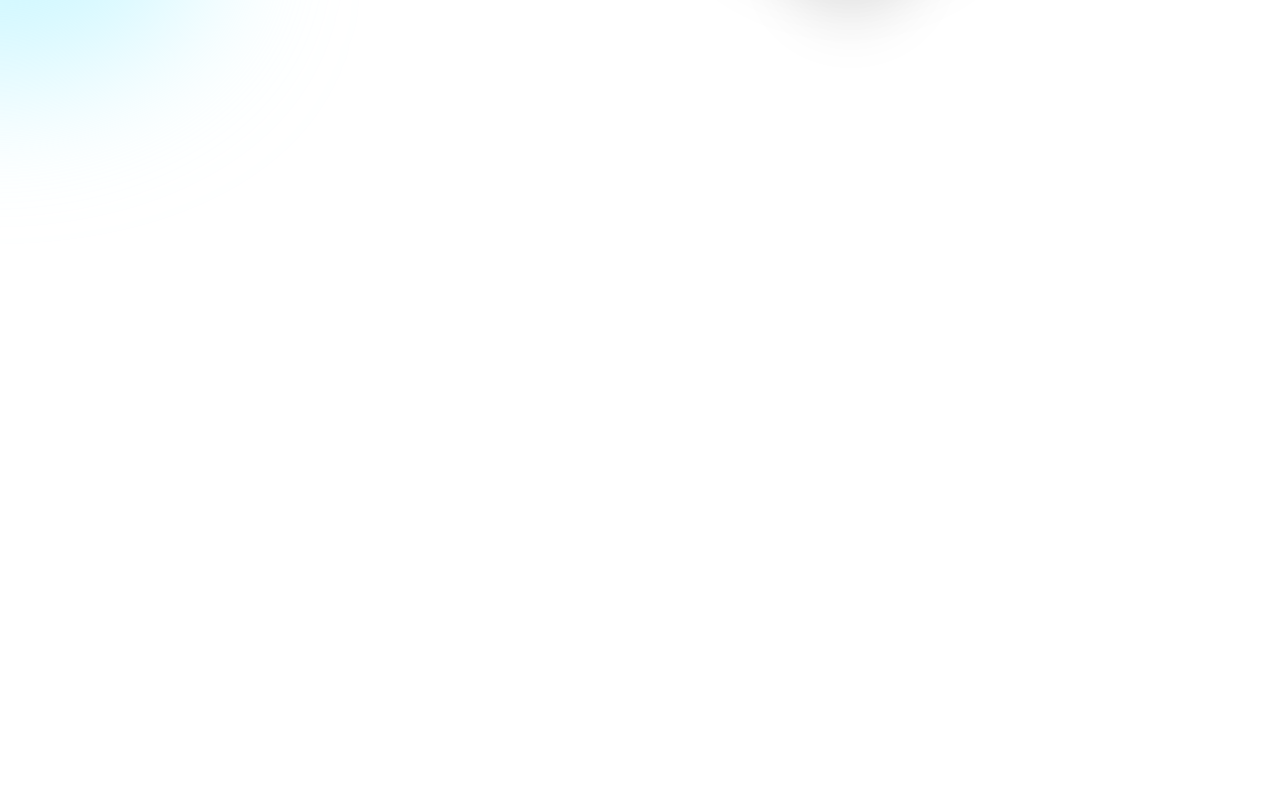
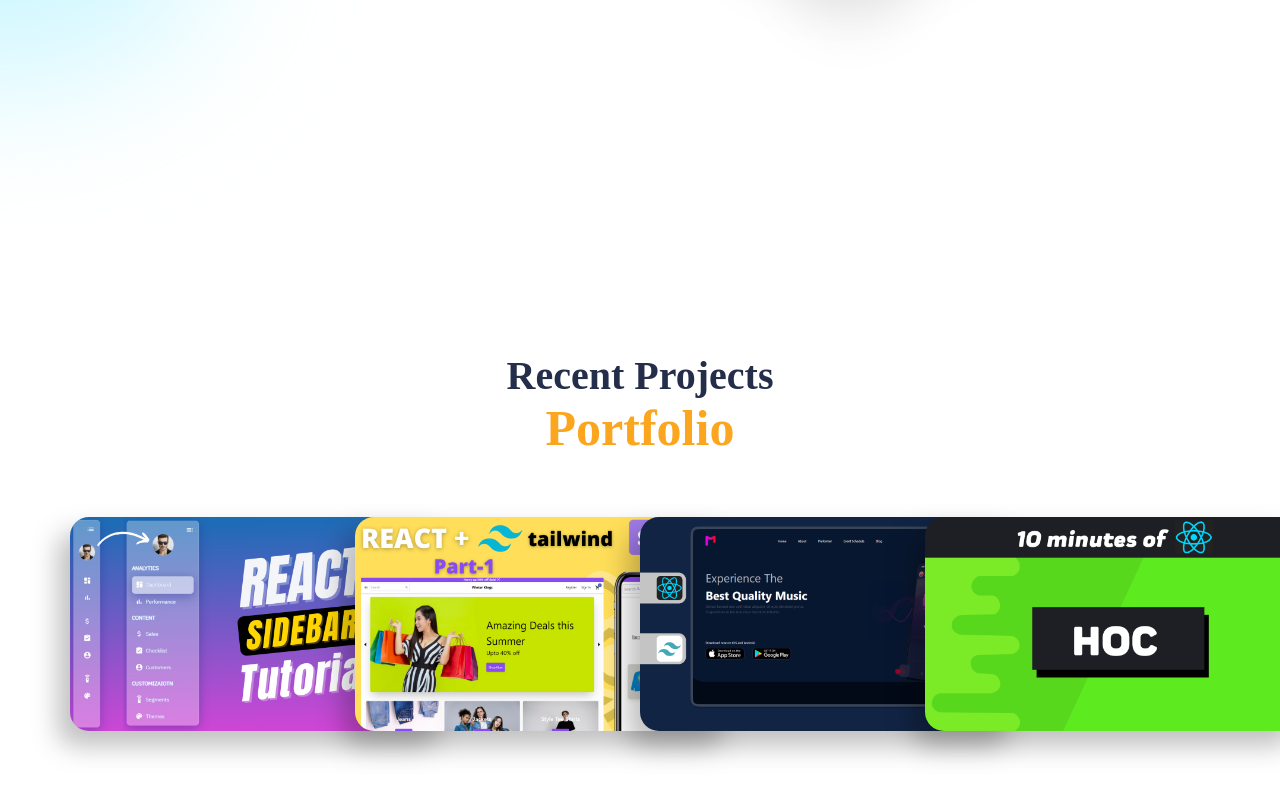
Before and after one commit to rafaelrodrigopa/portfolio, a React (Create React App) app: page / in a window 1280 px wide. Shown: the part 2842-3642 px from the top of the page. Before the commit the page ends 3116 px from the top, so only its background shows below. Built offline with nearby package versions, Linux system fonts and the light colour scheme; a web font is replaced by a local one.

Commit message:
Portfolio

```diff
--- a/package.json
+++ b/package.json
@@ -9,6 +9,7 @@
     "react": "^18.0.0",
     "react-dom": "^18.0.0",
     "react-scripts": "5.0.1",
+    "swiper": "^8.1.3",
     "web-vitals": "^2.1.0"
   },
   "scripts": {
--- a/src/App.js
+++ b/src/App.js
@@ -4,6 +4,7 @@ import Intro from "./Components/Intro/Intro";
 import Services from "./Components/Services/Services";
 import Experience from "./Components/Experience/Experience";
 import Works from "./Components/Works/Works";
+import Portfolio from "./Components/Portfolio/Portfolio";
 
 function App() {
   return (
@@ -13,6 +14,7 @@ function App() {
       <Services/>
       <Experience/>
       <Works/>
+      <Portfolio/>
     </div>
   );
 }
--- /dev/null
+++ b/src/Components/Portfolio/Portfolio.css
@@ -0,0 +1,35 @@
+.portfolio {
+    display: flex;
+    align-items: center;
+    justify-content: center;
+    flex-direction: column;
+    height: 70vh;
+  }
+  /* heading */
+.portfolio span:nth-of-type(1) {
+    color: var(--black);
+    font-size: 2rem;
+    font-weight: bold;
+  }
+  .portfolio span:nth-of-type(2) {
+    color: var(--orange);
+    font-size: 2.5rem;
+    font-weight: bold;
+  }
+  /* slider */
+.portfolio .swiper{
+    overflow: visible!important;
+}
+.portfolio-slider {
+    margin-top: 3rem;
+    width: 100%;
+  }
+
+  .portfolio-slider .swiper-slide {
+    width: 20rem;
+  }
+  .portfolio img {
+    width: 19rem;
+    filter: drop-shadow(-12px 15px 13px rgba(0, 0, 0, 0.25));
+    border-radius: 19px;
+  }
--- /dev/null
+++ b/src/Components/Portfolio/Portfolio.jsx
@@ -0,0 +1,44 @@
+import React from 'react'
+import './Portfolio.css'
+import {Swiper, SwiperSlide} from 'swiper/react'
+import Sidebar from "../../img/sidebar.png";
+import Ecommerce from "../../img/ecommerce.png";
+import HOC from "../../img/hoc.png";
+import MusicApp from "../../img/musicapp.png";
+import 'swiper/css'
+
+const Portfolio = () => {
+  return (
+    <div className="portfolio">
+
+        {/* heading */}
+        <span>Recent Projects</span>
+        <span>Portfolio</span>
+
+
+        {/* slider */}
+        <Swiper
+            spaceBetween={0}
+            slidesPerView={4}
+            grabCursor={true}
+            className='portfolio-slider'
+        >
+            <SwiperSlide>
+                <img src={Sidebar} alt="" />
+            </SwiperSlide>
+            <SwiperSlide>
+                <img src={Ecommerce} alt="" />
+            </SwiperSlide>
+            <SwiperSlide>
+                <img src={MusicApp} alt="" />
+            </SwiperSlide>
+            <SwiperSlide>
+                <img src={HOC} alt="" />
+            </SwiperSlide>
+        </Swiper>
+
+    </div>
+  )
+}
+
+export default Portfolio
```
Also changed, not shown: 1 other file (tests, documents, lock files or other folders).
